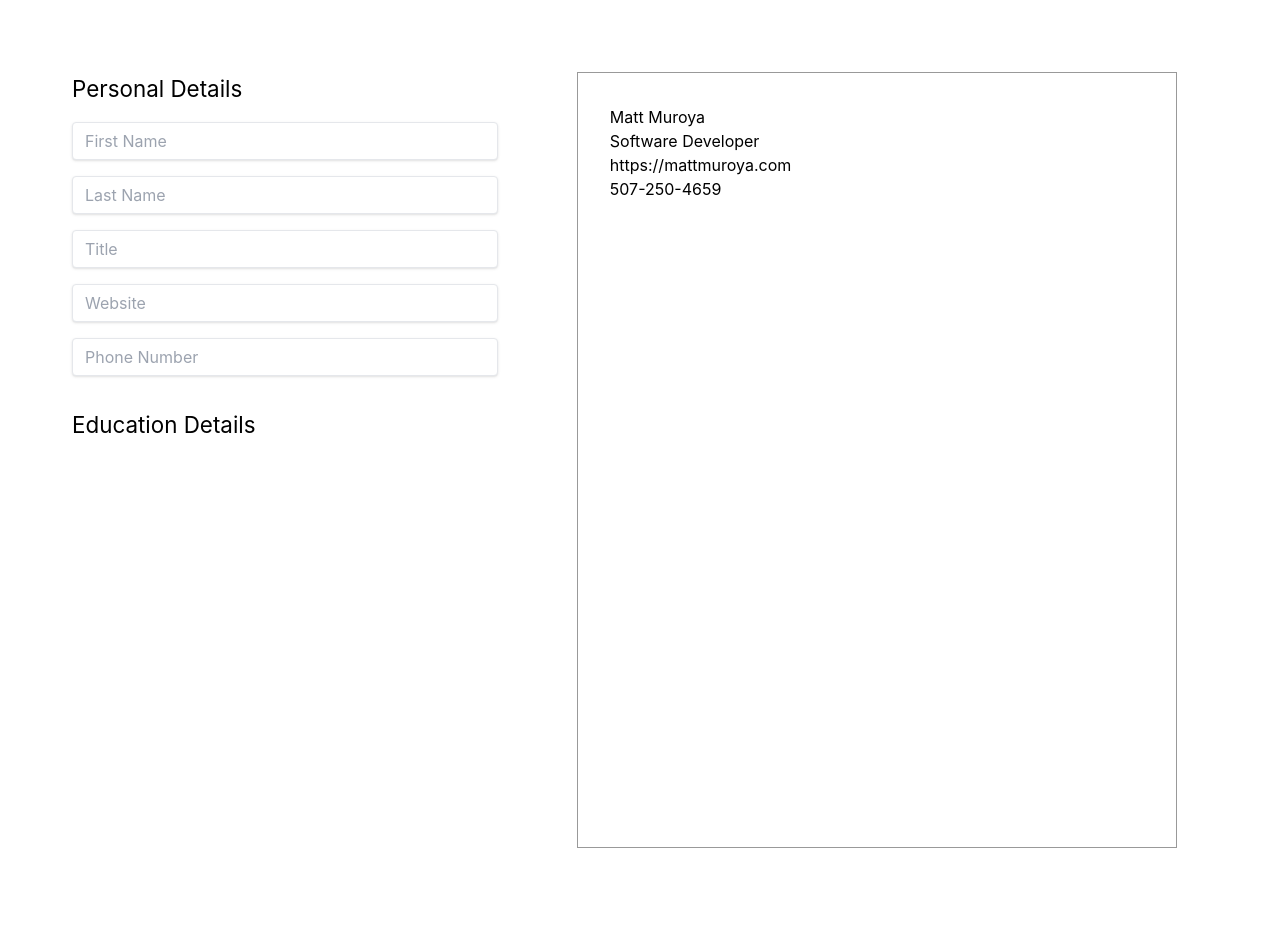
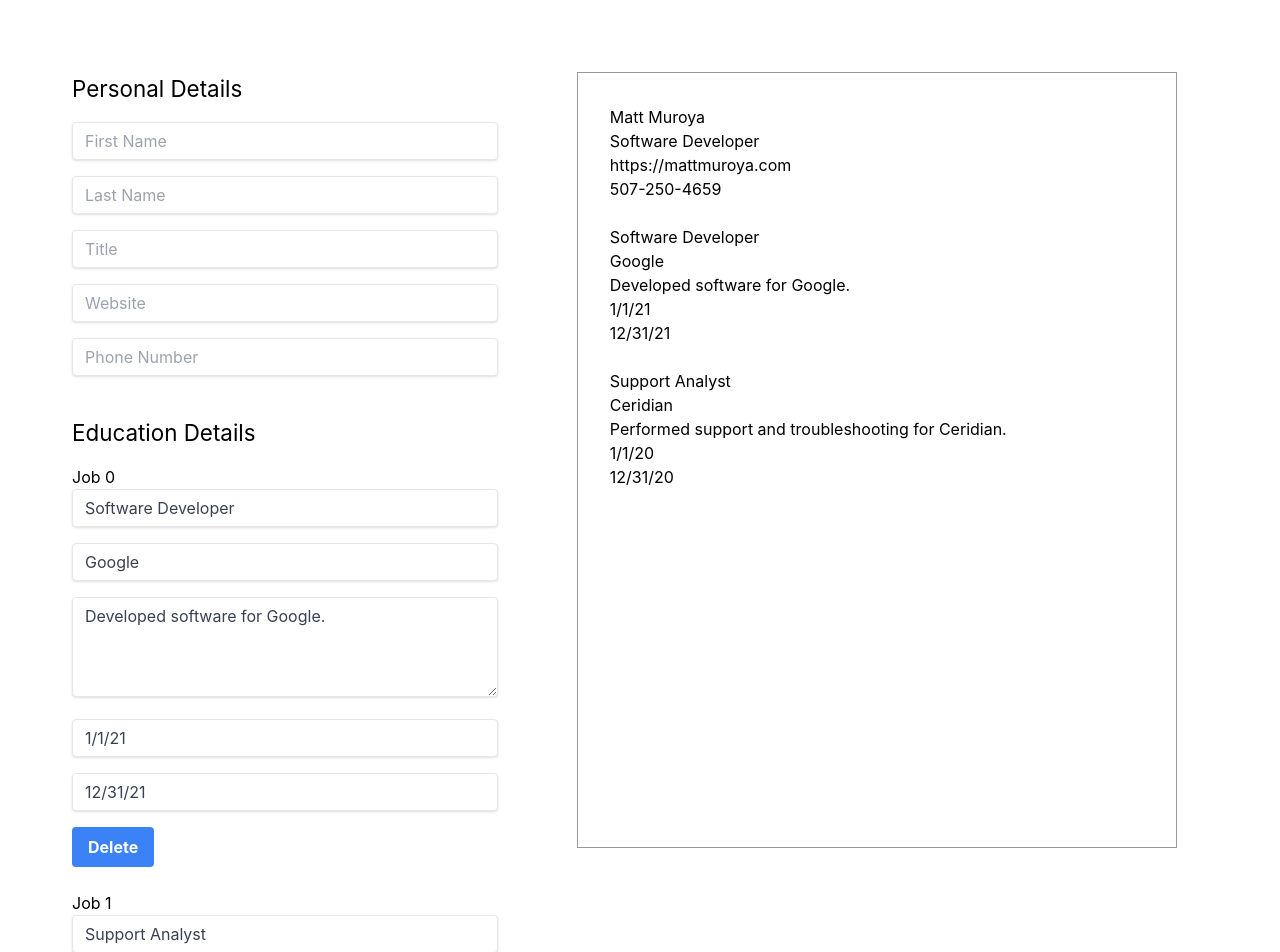
Before and after one commit to mattmuroya/resume-builder, a React (Create React App) app: page / in a window 1280 px wide. Shown: the top 952 px of the page. Before the commit the page ends 920 px from the top, so only its background shows below. Built offline with nearby package versions, Linux system fonts and the light colour scheme; the HTML template or start-up script is replaced by a standard one.

Commit message:
implement experience section form

```diff
--- a/src/App.js
+++ b/src/App.js
@@ -1,8 +1,18 @@
 import React from 'react';
 import './App.css';
-
 import PersonalDetails from './components/PersonalDetails';
 import PersonalDetailsForm from './components/PersonalDetailsForm';
+import Experience from './components/Experience';
+import ExperienceForm from './components/ExperienceForm';
+
+class NewExperienceBtn extends React.Component {
+
+  render() {
+    return (
+      <button onClick={this.props.clickFn}>Add More Experience</button>
+    )
+  }
+}
 
 class App extends React.Component {
   constructor(props) {
@@ -15,13 +25,27 @@ class App extends React.Component {
         website: 'https://mattmuroya.com',
         phone: '507-250-4659',
       },
-      educationDetails: [
-        {},
-        {},
-        {},
+      experience: [
+        {
+          title: 'Software Developer',
+          employer: 'Google',
+          details: 'Developed software for Google.',
+          start: '1/1/21',
+          end: '12/31/21'
+        },
+        {
+          title: 'Support Analyst',
+          employer: 'Ceridian',
+          details: 'Performed support and troubleshooting for Ceridian.',
+          start: '1/1/20',
+          end: '12/31/20'
+        }
       ]
     }
     this.updatePersonalDetails = this.updatePersonalDetails.bind(this);
+    this.updateExperience = this.updateExperience.bind(this);
+    this.createNewExperienceForm = this.createNewExperienceForm.bind(this);
+    this.deleteExperience = this.deleteExperience.bind(this);
   }
 
   updatePersonalDetails(id, value) {
@@ -32,22 +56,84 @@ class App extends React.Component {
     })
   }
 
+  updateExperience(id, value, index) {
+    const newDetails = this.state.experience;
+    newDetails[index][id] = value;
+    this.setState({
+      experience: newDetails
+    })
+  }
+
+  deleteExperience(index) {
+    // console.log(this.state.experience);
+    const newExperienceState = this.state.experience;
+    newExperienceState.splice(index, 1);
+    this.setState({
+      experience: newExperienceState
+    })
+  }
+
+  renderExperienceForms() {
+    const list = [];
+    for (let i = 0; i < this.state.experience.length; i++) {
+      list.push(
+        <div key={i} >
+          <h4>Job {i}</h4>
+          <ExperienceForm content={this.state.experience[i]} onFormChange={this.updateExperience} index={i} onDelete={this.deleteExperience}/>
+        </div>
+      )
+    }
+    return list;
+  }
+
+  renderExperience() {
+    const list = [];
+    for (let i = 0; i < this.state.experience.length; i++) {
+      list.push(
+        <div key={i} >
+          <Experience content={this.state.experience[i]}/>
+        </div>
+      )
+    }
+    return list;
+  }
+
+  createNewExperienceForm() {
+    const newExperienceState = this.state.experience;
+    newExperienceState.push({
+      title: '',
+      employer: '',
+      details: '',
+      start: '',
+      end: ''
+    });
+    this.setState({
+      experience: newExperienceState
+    });
+  }
+
   render() {
     return (
       <main className="main">
         <div className="editor-window">
           <div className="editor-section">
             <h3 className="form-heading">Personal Details</h3>
-            <PersonalDetailsForm onFormChange={this.updatePersonalDetails}/>
+            <PersonalDetailsForm onFormChange={this.updatePersonalDetails} />
           </div>
           <div className="editor-section">
             <h3 className="form-heading">Education Details</h3>
-            {/*  */}
+            {this.renderExperienceForms()}
+            <NewExperienceBtn clickFn={this.createNewExperienceForm} />
           </div>
         </div>
         <div className="resume-window">
           <div className="resume">
-            <PersonalDetails details={this.state.personalDetails}/>
+            <div className="resume-block">
+              <PersonalDetails content={this.state.personalDetails} />
+            </div>
+            <div className="resume-block">
+              {this.renderExperience()}
+            </div>
           </div>
         </div>
       </main>
--- /dev/null
+++ b/src/components/Experience.js
@@ -0,0 +1,18 @@
+import React from 'react';
+
+class Experience extends React.Component {
+  render() {
+    const { title, employer, details, start, end } = this.props.content; // destructure props
+    return (
+      <div className="resume-sub-block">
+        <div>{title}</div>
+        <div>{employer}</div>
+        <div>{details}</div>
+        <div>{start}</div>
+        <div>{end}</div>
+      </div>
+    );
+  }
+}
+
+export default Experience;
--- /dev/null
+++ b/src/components/ExperienceForm.js
@@ -0,0 +1,65 @@
+import React from 'react';
+
+class DeleteExperienceBtn extends React.Component {
+  render() {
+    return (
+      <button onClick={this.props.clickFn}>Delete</button>
+    )
+  }
+}
+
+class ExperienceForm extends React.Component {
+  constructor(props) {
+    super(props);
+    this.handleFormChange = this.handleFormChange.bind(this);
+    this.handleDeleteBtn = this.handleDeleteBtn.bind(this);
+  }
+
+  handleFormChange(e) {
+    this.props.onFormChange(e.target.id, e.target.value, this.props.index);
+  }
+
+  handleDeleteBtn(e) {
+    e.preventDefault();
+    this.props.onDelete(this.props.index);
+  }
+
+  render() {
+    return (
+      <form onChange={this.handleFormChange}>
+        <input
+          id="title"
+          type="text"
+          placeholder="Job Title"
+          value={this.props.content.title}
+        />
+        <input
+          id="employer"
+          type="text"
+          placeholder="Employer"
+          value={this.props.content.employer}
+        />
+        <textarea
+          id="details"
+          placeholder="Details"
+          value={this.props.content.details}
+        />
+        <input
+          id="start"
+          type="text"
+          placeholder="Start"
+          value={this.props.content.start}
+        />
+        <input
+          id="end"
+          type="text"
+          placeholder="End"
+          value={this.props.content.end}
+        />
+        <DeleteExperienceBtn clickFn={this.handleDeleteBtn}/>
+      </form>
+    )
+  }
+}
+
+export default ExperienceForm;
--- a/src/components/PersonalDetails.js
+++ b/src/components/PersonalDetails.js
@@ -2,7 +2,7 @@ import React from 'react';
 
 class PersonalDetails extends React.Component {
   render() {
-    const { firstName, lastName, title, website, phone } = this.props.details; // destructure props
+    const { firstName, lastName, title, website, phone } = this.props.content; // destructure props
     return (
       <div>
         <div>{firstName} {lastName}</div>
--- a/src/index.css
+++ b/src/index.css
@@ -38,6 +38,14 @@ main {
   aspect-ratio: 8.5 / 11;
 }
 
+.resume-block {
+  margin-bottom: 24px;
+}
+
+.resume-sub-block {
+  margin-bottom: 24px;
+}
+
 .editor-window {
   padding: 24px;
   flex: 1 0 40%;
@@ -53,7 +61,11 @@ main {
   margin-bottom: 1rem;
 }
 
-form > input {
+form {
+  margin-bottom: 24px;
+}
+
+form > input, textarea {
   @apply
     mb-4
     shadow
@@ -66,3 +78,17 @@ form > input {
     text-gray-700
     leading-tight
 }
+
+button {
+  @apply
+  bg-blue-500
+  hover:bg-blue-700
+  text-white
+  font-bold
+  py-2 px-4
+  rounded
+}
+
+textarea {
+  height: 100px;
+}
```
